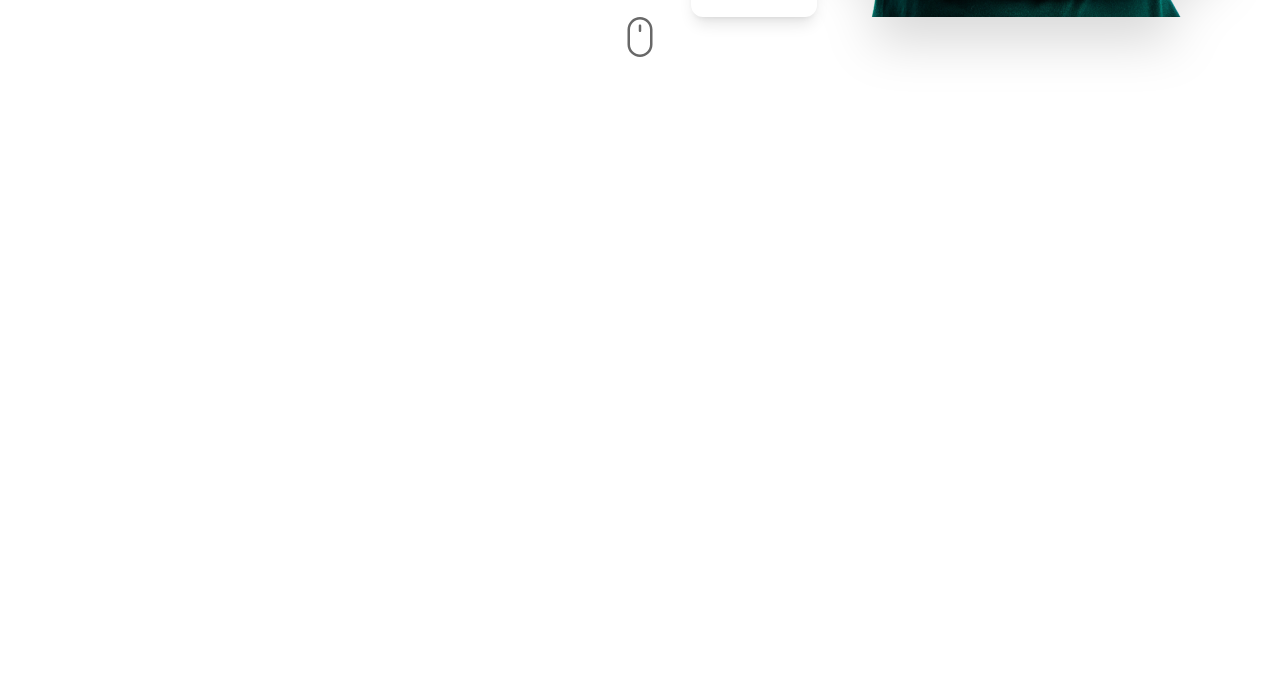
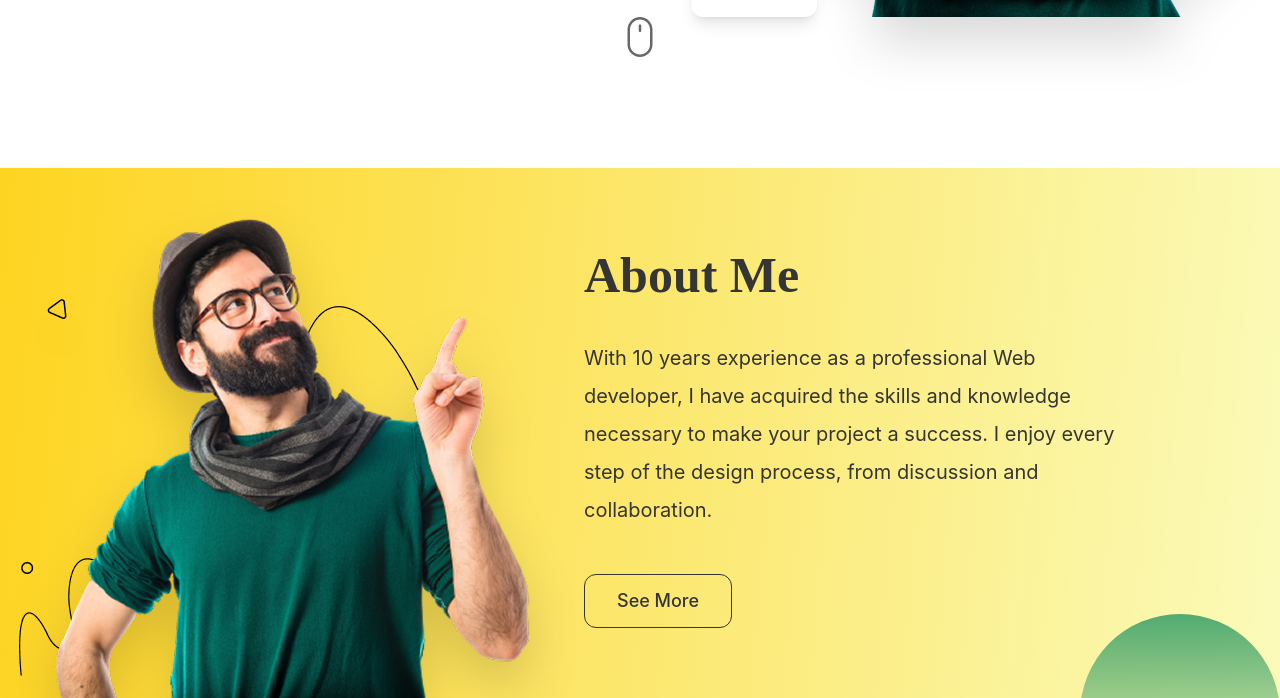
Before and after one commit to N-UX539/FDL2604P02, a website built with Vite: page index.html in a window 1280 px wide. Shown: the part 699-1397 px from the top of the page. Before the commit the page ends 800 px from the top, so only its background shows below. Built offline with nearby package versions, Linux system fonts and the light colour scheme; a web font is replaced by a local one.

Commit message:
n-ux539/Introduction

```diff
--- a/index.html
+++ b/index.html
@@ -230,6 +230,57 @@
           </span>
         </div>
       </section>
+      <section
+        id="about-us"
+        class="max-w-full min-w-75 bg-[linear-gradient(95.13deg,#ffcc00_-21.32%,#faffcb_111.64%)] max-sm:bg-[linear-gradient(95.13deg,#fc0_-18.53%,#fff5cb_101.98%)] max-lg:mt-18 lg:mt-37.75 overflow-hidden"
+      >
+        <div
+          class="relative max-w-350 mx-auto h-max flex items-center min-[679px]:justify-between justify-center flex-wrap max-[679px]:pt-8.25"
+        >
+          <div class="profile-image min-w-75 max-[679px]:hidden md:w-[45%]">
+            <img
+              src="/public/images/profile-image.png"
+              alt=""
+              class="h-full max-[835px]:max-w-75 max-[1200px]:max-w-100 drop-shadow-2xl"
+            />
+          </div>
+          <div class="profile-text text-(--primary-color) px-2 md:w-[55%]">
+            <h2
+              class="capitalize font-bold font-['PT_Sans'] text-[50px] max-[1200px]:text-[34px] max-[835px]:text-[24px]"
+            >
+              About Me
+            </h2>
+            <p
+              class="text-[20px] min-[1200px]:leading-[190%] leading-[165%] mt-6.5 mb-11.25 max-[835px]:my-7 max-[1200px]:text-[17px] max-[835px]:text-[15px] max-[679px]:font-medium"
+            >
+              With 10 years experience as a professional Web
+              <br class="max-[679px]:hidden" />
+              developer, I have acquired the skills and knowledge
+              <br class="max-[679px]:hidden" />
+              necessary to make your project a success. I enjoy every
+              <br class="max-[679px]:hidden" />
+              step of the design process, from discussion and
+              <br class="max-[679px]:hidden" />
+              collaboration.
+            </p>
+            <a
+              href="#"
+              class="capitalize inline-block min-[1200px]:leading-[180%] font-medium min-[1200px]:text-[18px] border rounded-xl duration-200 hover:bg-[rgba(0,0,0,0.05)] px-8 py-2.5 max-[835px]:text-[14px]"
+              >See More
+            </a>
+          </div>
+          <span
+            class="absolute -bottom-4 right-0 inline-block w-50 h-25 rounded-t-full bg-[linear-gradient(180deg,#52ab70_0%,rgba(82,171,112,0.48)_100%)] max-[835px]:hidden"
+          ></span>
+          <div class="profile-image min-w-75 min-[679px]:hidden">
+            <img
+              src="/public/images/profile-image.png"
+              alt=""
+              class="h-full max-w-75 -scale-x-100"
+            />
+          </div>
+        </div>
+      </section>
     </main>
 
     <script type="module" src="/src/scripts/main.js"></script>
```
